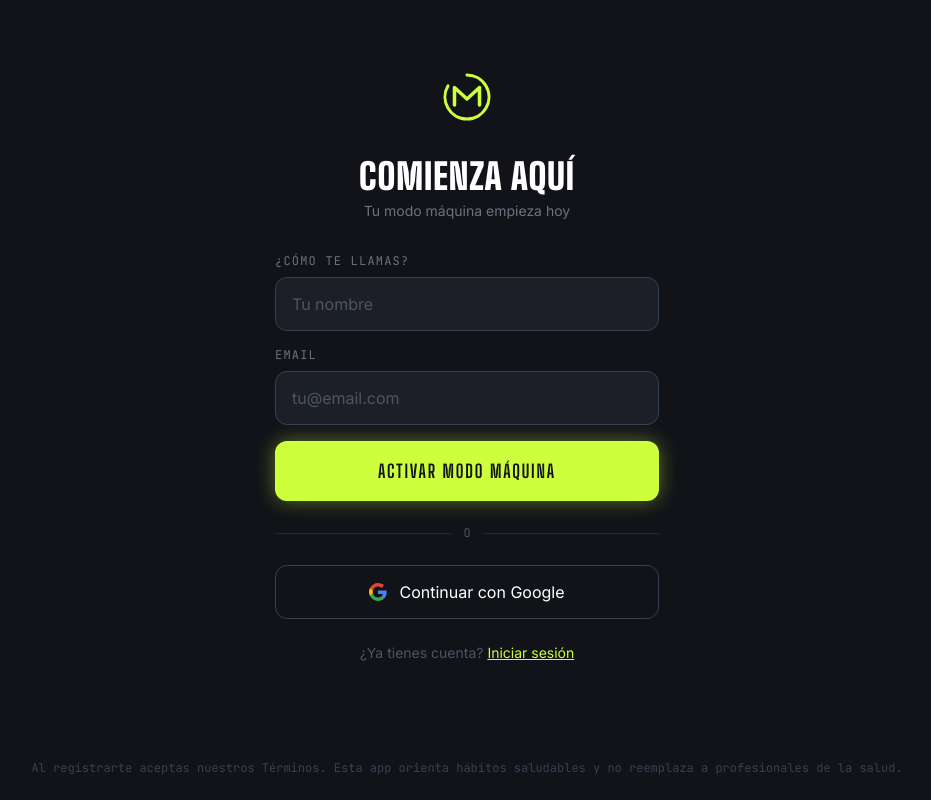
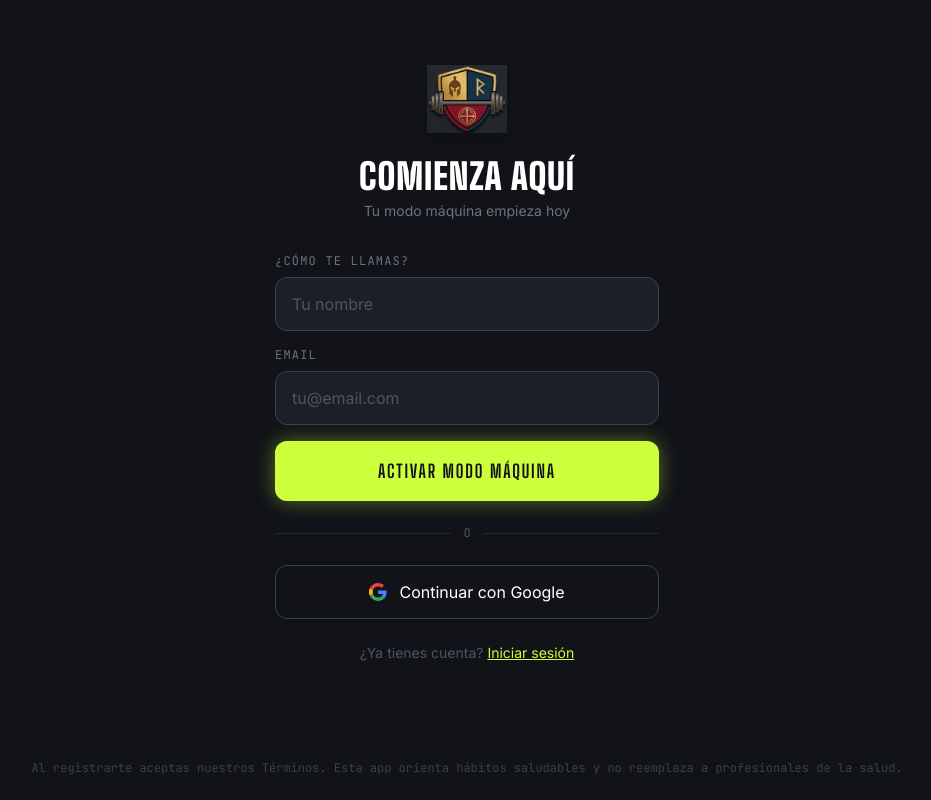
Before and after one commit to alejandrocalderon777/modo-maquina, a React (Vite) app: page /auth in a window 1280 px wide. Shown: the whole page, without its empty margins (173-1104 px from the left). Built offline with nearby package versions, Linux system fonts and the light colour scheme.

Commit message:
feat: logo oficial en Splash y Auth — PNG sin modificar

```diff
--- a/src/pages/Auth.tsx
+++ b/src/pages/Auth.tsx
@@ -20,28 +20,15 @@ export default function Auth() {
 
   return (
     <div className="min-h-screen bg-carbon flex flex-col">
-      {/* Header */}
       <div className="flex-1 flex flex-col items-center justify-center px-6 pb-8">
-        {/* Logo small */}
-        <div className="mb-8">
-          <svg width="60" height="60" viewBox="0 0 120 120" fill="none">
-            <path
-              d="M 60 20 A 44 44 0 1 1 59.9 20"
-              stroke="#CEFF3C"
-              strokeWidth="6"
-              strokeLinecap="round"
-              fill="none"
-              strokeDasharray="230 50"
-            />
-            <path
-              d="M 35 80 L 35 45 L 60 68 L 85 45 L 85 80"
-              stroke="#CEFF3C"
-              strokeWidth="7"
-              strokeLinecap="round"
-              strokeLinejoin="round"
-              fill="none"
-            />
-          </svg>
+        {/* Logo ícono */}
+        <div className="mb-6">
+          <img
+            src="/logo-icon.png"
+            alt="Modo Máquina"
+            className="w-20 h-auto drop-shadow-lg"
+            draggable={false}
+          />
         </div>
 
         <h1 className="font-display font-black text-4xl text-white uppercase tracking-wide mb-1">
@@ -118,14 +105,12 @@ export default function Auth() {
           </button>
         </form>
 
-        {/* Divider */}
         <div className="w-full max-w-sm flex items-center gap-3 my-6">
           <div className="flex-1 h-px bg-gray-800" />
           <span className="text-gray-600 text-xs font-mono">O</span>
           <div className="flex-1 h-px bg-gray-800" />
         </div>
 
-        {/* Google */}
         <button
           onClick={() => { setLoading(true); setTimeout(() => navigate('/onboarding'), 800) }}
           className="w-full max-w-sm py-3.5 rounded-xl border border-gray-700 text-white font-body flex items-center justify-center gap-3 hover:border-gray-500 transition-colors"
@@ -150,7 +135,6 @@ export default function Auth() {
         </p>
       </div>
 
-      {/* Footer */}
       <p className="text-center text-xs text-gray-700 font-mono pb-6 px-6">
         Al registrarte aceptas nuestros Términos. Esta app orienta hábitos saludables y no reemplaza a profesionales de la salud.
       </p>
--- a/src/pages/Splash.tsx
+++ b/src/pages/Splash.tsx
@@ -8,11 +8,8 @@ export default function Splash() {
   const [phase, setPhase] = useState(0)
 
   useEffect(() => {
-    // Phase 0: logo appears
-    const t1 = setTimeout(() => setPhase(1), 600)
-    // Phase 1: tagline appears
-    const t2 = setTimeout(() => setPhase(2), 1500)
-    // Phase 2: redirect
+    const t1 = setTimeout(() => setPhase(1), 400)
+    const t2 = setTimeout(() => setPhase(2), 1400)
     const t3 = setTimeout(() => {
       if (onboardingComplete) {
         navigate('/dashboard')
@@ -37,64 +34,32 @@ export default function Splash() {
 
       {/* Glow backdrop */}
       <div
-        className="absolute w-64 h-64 rounded-full"
+        className="absolute w-80 h-80 rounded-full pointer-events-none"
         style={{
-          background: 'radial-gradient(circle, rgba(206,255,60,0.12) 0%, transparent 70%)',
-          filter: 'blur(40px)',
+          background: 'radial-gradient(circle, rgba(206,255,60,0.06) 0%, transparent 70%)',
+          filter: 'blur(60px)',
         }}
       />
 
-      {/* Logo */}
+      {/* Logo completo */}
       <div
-        className="relative transition-all duration-700"
+        className="relative transition-all duration-700 px-8"
         style={{
           opacity: phase >= 1 ? 1 : 0,
-          transform: phase >= 1 ? 'scale(1)' : 'scale(0.7)',
+          transform: phase >= 1 ? 'scale(1) translateY(0)' : 'scale(0.85) translateY(12px)',
         }}
       >
-        {/* Power symbol SVG */}
-        <svg width="120" height="120" viewBox="0 0 120 120" fill="none">
-          {/* Outer ring (open at top) */}
-          <path
-            d="M 60 20 A 44 44 0 1 1 59.9 20"
-            stroke="#CEFF3C"
-            strokeWidth="6"
-            strokeLinecap="round"
-            fill="none"
-            strokeDasharray="230 50"
-          />
-          {/* M shape emerging from ring */}
-          <path
-            d="M 35 80 L 35 45 L 60 68 L 85 45 L 85 80"
-            stroke="#CEFF3C"
-            strokeWidth="7"
-            strokeLinecap="round"
-            strokeLinejoin="round"
-            fill="none"
-          />
-        </svg>
-      </div>
-
-      {/* App name */}
-      <div
-        className="mt-6 transition-all duration-500"
-        style={{ opacity: phase >= 1 ? 1 : 0 }}
-      >
-        <h1
-          className="font-display font-black text-5xl tracking-widest uppercase text-volt volt-text-glow"
-        >
-          MODO
-        </h1>
-        <h1
-          className="font-display font-black text-5xl tracking-widest uppercase text-volt volt-text-glow -mt-2"
-        >
-          MÁQUINA
-        </h1>
+        <img
+          src="/logo-full.png"
+          alt="Modo Máquina"
+          className="w-64 h-auto drop-shadow-2xl"
+          draggable={false}
+        />
       </div>
 
       {/* Tagline */}
       <p
-        className="mt-4 font-mono text-xs uppercase tracking-[0.3em] text-gray-500 transition-all duration-500"
+        className="mt-6 font-mono text-xs uppercase tracking-[0.3em] text-gray-500 transition-all duration-500"
         style={{ opacity: phase >= 2 ? 1 : 0 }}
       >
         ACTIVA TU MEJOR VERSIÓN
@@ -102,7 +67,7 @@ export default function Splash() {
 
       {/* Loading dots */}
       <div
-        className="mt-12 flex gap-2 transition-opacity duration-300"
+        className="mt-8 flex gap-2 transition-opacity duration-300"
         style={{ opacity: phase >= 2 ? 1 : 0 }}
       >
         {[0, 1, 2].map((i) => (
```
Also changed, not shown: public/logo-full.png (added), public/logo-icon.png (added).
